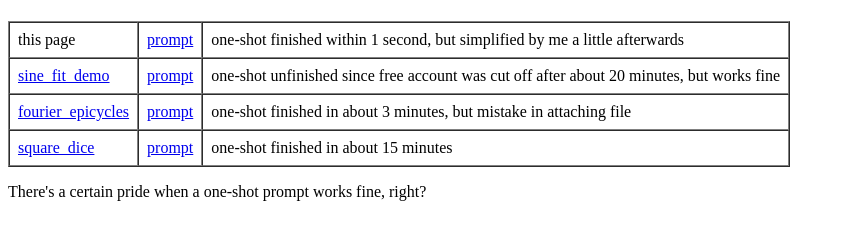
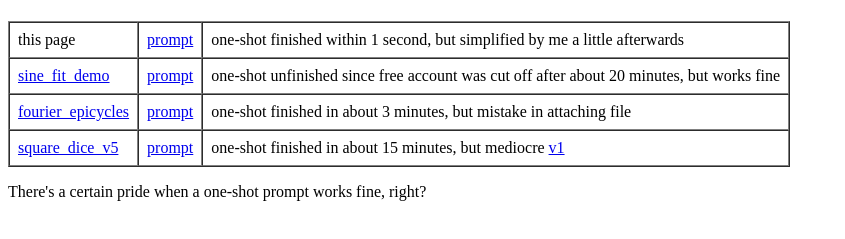
Before and after one commit to bobuhito/AI_generated_pages, a plain HTML site: page index.html in a window 1280 px wide. Shown: the part 59-298 px from the top of the page, without its empty margins (0-845 px from the left). Drawn offline with Linux system fonts and the light colour scheme.

Commit message:
added v5 and mediocre v1 for square_dice

```diff
--- a/index.html
+++ b/index.html
@@ -22,9 +22,9 @@
 <td><a href="https://grok.com/share/bGVnYWN5LWNvcHk_8da4e83e-80cb-48f5-8510-ac5db9b87e63" target="_blank" rel="noopener noreferrer">prompt</a></td>
 <td>one-shot finished in about 3 minutes, but mistake in attaching file</td>
 </tr><tr>
-<td><a href="/square_dice">square_dice</a></td>
+<td><a href="/square_dice_v5">square_dice_v5</a></td>
 <td><a href="https://chatgpt.com/share/6af6397e-0754-83ea-b9c9-f4c4e6822bfd" target="_blank" rel="noopener noreferrer">prompt</a></td>
-<td>one-shot finished in about 15 minutes</td>
+<td>one-shot finished in about 15 minutes, but mediocre <a href="/square_dice">v1</a></td>
 </tr>
 </tbody>
 </table>
```
